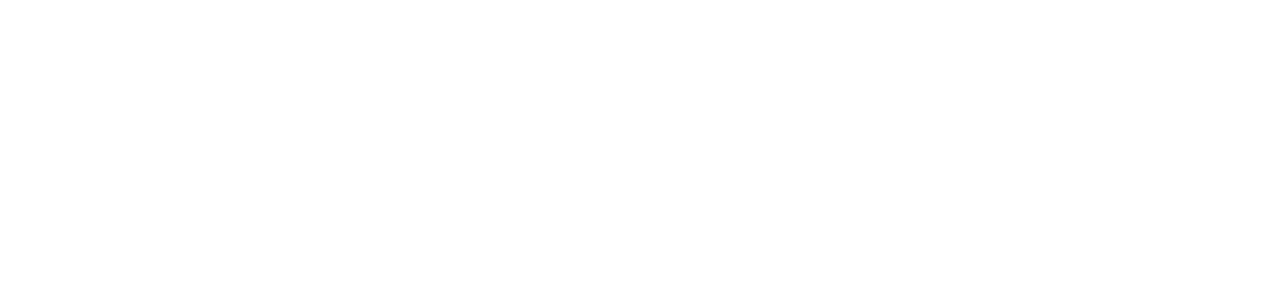
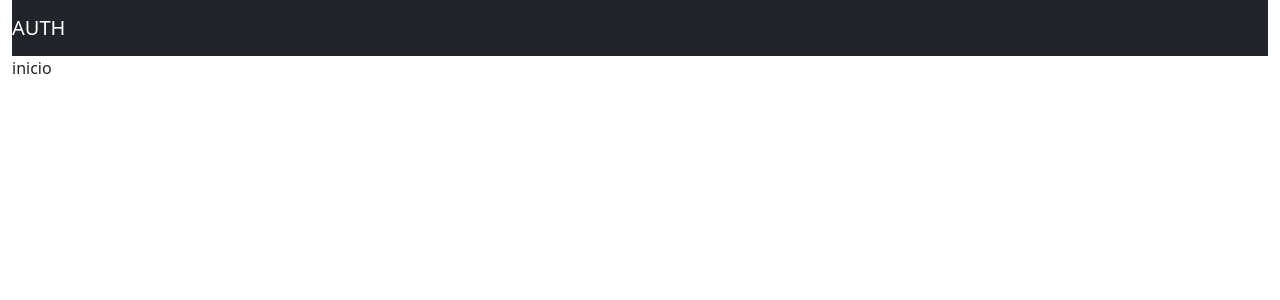
Before and after one commit to pacop0587/login-react-firebase, a React (Vite) app: page / in a window 1280 px wide. Shown: the top 300 px of the page. Built offline with nearby package versions, Linux system fonts and the light colour scheme.

Commit message:
Se agrego react-router-dom

```diff
--- a/src/App.jsx
+++ b/src/App.jsx
@@ -1,13 +1,28 @@
-import { useState } from 'react'
+import { useState, useEffect } from 'react'
+import {BrowserRouter, Router, Routes, Route} from 'react-router-dom';
+import Navbar from './components/Navbar';
 
 
 function App() {
 
 
   return (
-    <div className="container">
+	  <BrowserRouter>
+		<div className="container-fluid">
+		<Navbar />
+			<Routes>
+				<Route path="login" element='Login'>
+					login
+				</Route>
+				<Route path="admin" element="admin">
+					admin
+				</Route>
+				<Route path='/' element='inicio'>
 
-    </div>
+				</Route>
+			</Routes>
+		</div>
+	</BrowserRouter>
   )
 }
 
--- /dev/null
+++ b/src/components/Navbar.jsx
@@ -0,0 +1,16 @@
+import React from 'react'
+import {Link, NavLink} from 'react-router-dom';
+
+const Navbar = () => {
+    return (
+        <div className='navbar navbar-dark bg-dark'>
+            <Link className='navbar-brand'to='/'>AUTH</Link>
+            <div className="d-flex">
+
+            </div>
+
+        </div>
+    )
+}
+
+export default Navbar
--- a/src/main.jsx
+++ b/src/main.jsx
@@ -2,6 +2,7 @@
 import ReactDOM from 'react-dom'
 import App from './App'
 import BootstrapCSS from 'bootstrap/dist/css/bootstrap.min.css'
+
 
 ReactDOM.render(
   <React.StrictMode>
```
